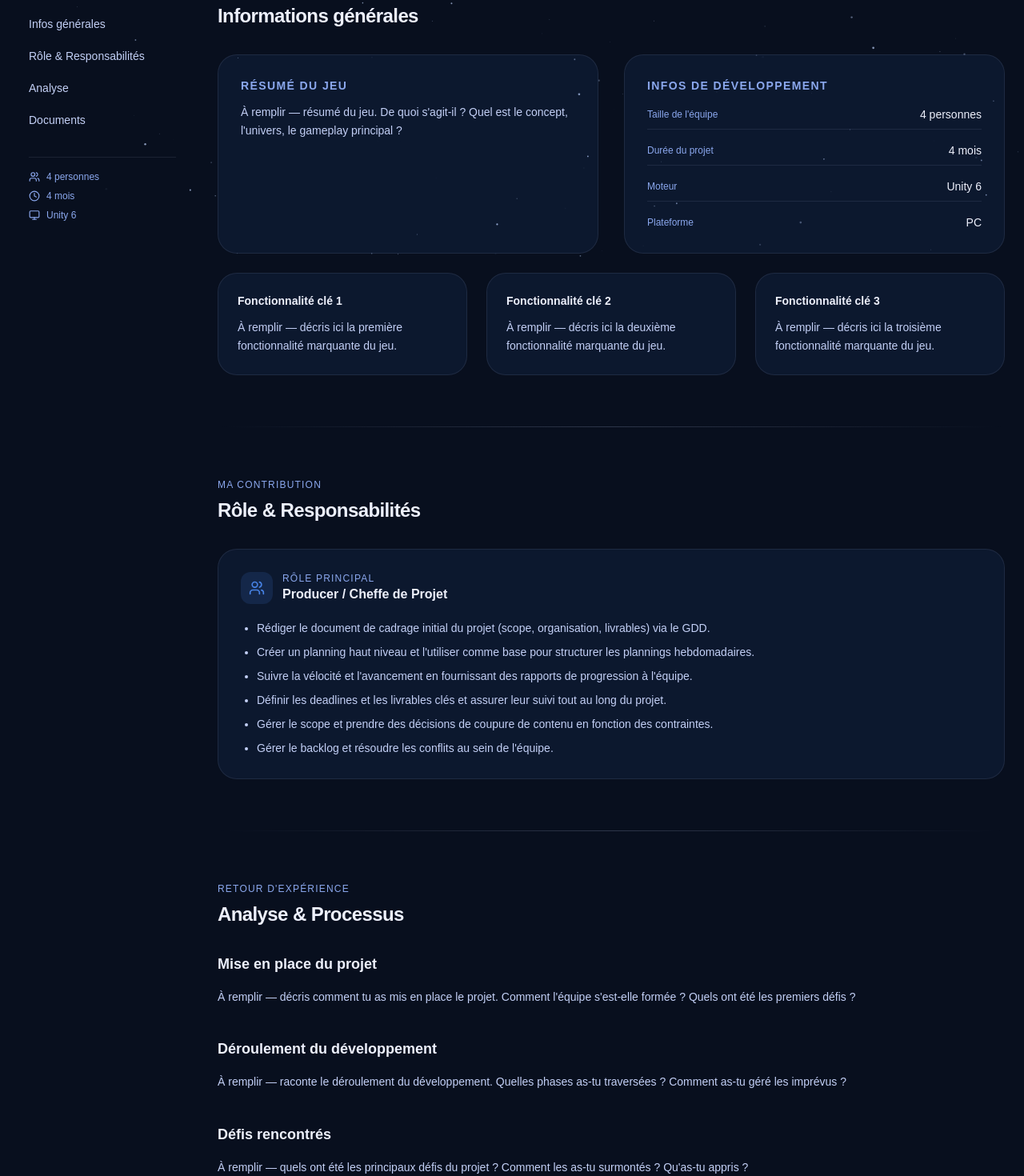
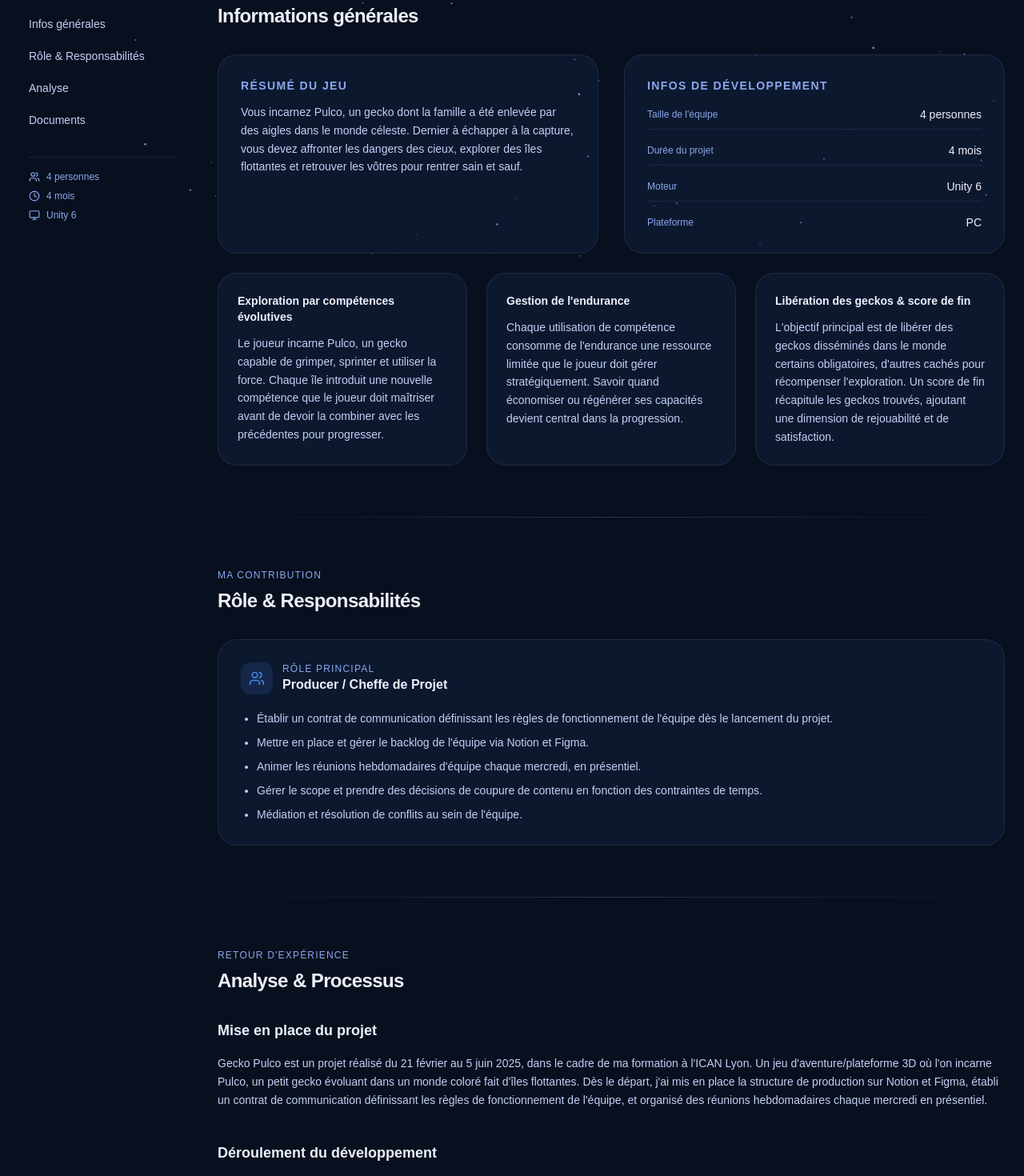
Before and after one commit to ghostofus/louann_portfolio, a Next.js app: page /projets/gecko-pulco in a window 1280 px wide. Shown: the part 477-1947 px from the top of the page at 80% size. Built offline with nearby package versions, Linux system fonts and the light colour scheme.

Commit message:
ajout info pour gecko pulco

```diff
--- a/app/projets/gecko-pulco/page.js
+++ b/app/projets/gecko-pulco/page.js
@@ -20,28 +20,33 @@ const PROJECT = {
     teamSize: "4",
     duration: "4 mois",
     src: "/gecko.jpg",
-    summary: `À remplir — résumé du jeu. De quoi s'agit-il ? Quel est le concept, l'univers, le gameplay principal ?`,
+    summary: `Vous incarnez Pulco, un gecko dont la famille a été enlevée par des aigles dans le monde céleste. Dernier à échapper à la capture, vous devez affronter les dangers des cieux, explorer des îles flottantes et retrouver les vôtres pour rentrer sain et sauf.`,
     keyFeatures: [
-        { title: "Fonctionnalité clé 1", description: "À remplir — décris ici la première fonctionnalité marquante du jeu." },
-        { title: "Fonctionnalité clé 2", description: "À remplir — décris ici la deuxième fonctionnalité marquante du jeu." },
-        { title: "Fonctionnalité clé 3", description: "À remplir — décris ici la troisième fonctionnalité marquante du jeu." },
+        { title: "Exploration par compétences évolutives", description: "Le joueur incarne Pulco, un gecko capable de grimper, sprinter et utiliser la force. Chaque île introduit une nouvelle compétence que le joueur doit maîtriser avant de devoir la combiner avec les précédentes pour progresser." },
+        { title: "Gestion de l'endurance", description: "Chaque utilisation de compétence consomme de l'endurance une ressource limitée que le joueur doit gérer stratégiquement. Savoir quand économiser ou régénérer ses capacités devient central dans la progression." },
+        { title: "Libération des geckos & score de fin", description: "L'objectif principal est de libérer des geckos disséminés dans le monde certains obligatoires, d'autres cachés pour récompenser l'exploration. Un score de fin récapitule les geckos trouvés, ajoutant une dimension de rejouabilité et de satisfaction." },
     ],
     mainRole: {
         title: "Producer / Cheffe de Projet",
         items: [
-            "Rédiger le document de cadrage initial du projet (scope, organisation, livrables) via le GDD.",
-            "Créer un planning haut niveau et l'utiliser comme base pour structurer les plannings hebdomadaires.",
-            "Suivre la vélocité et l'avancement en fournissant des rapports de progression à l'équipe.",
-            "Définir les deadlines et les livrables clés et assurer leur suivi tout au long du projet.",
-            "Gérer le scope et prendre des décisions de coupure de contenu en fonction des contraintes.",
-            "Gérer le backlog et résoudre les conflits au sein de l'équipe.",
+            "Établir un contrat de communication définissant les règles de fonctionnement de l'équipe dès le lancement du projet.",
+            "Mettre en place et gérer le backlog de l'équipe via Notion et Figma.",
+            "Animer les réunions hebdomadaires d'équipe chaque mercredi, en présentiel.",
+            "Gérer le scope et prendre des décisions de coupure de contenu en fonction des contraintes de temps.",
+            "Médiation et résolution de conflits au sein de l'équipe.",
         ],
     },
-    secondaryRole: null,
+    secondaryRole: {
+        title: "Directrice Artistique",
+        items: [
+            "Créer les références visuelles et définir l'ambiance générale du jeu en collaboration avec la game artist.",
+            "Fournir un feedback créatif itératif sur le character design et l'UI.",
+        ],
+    },
     analysis: [
-        { heading: "Mise en place du projet", text: `À remplir — décris comment tu as mis en place le projet. Comment l'équipe s'est-elle formée ? Quels ont été les premiers défis ?`, image: null },
-        { heading: "Déroulement du développement", text: `À remplir — raconte le déroulement du développement. Quelles phases as-tu traversées ? Comment as-tu géré les imprévus ?`, image: null },
-        { heading: "Défis rencontrés", text: `À remplir — quels ont été les principaux défis du projet ? Comment les as-tu surmontés ? Qu'as-tu appris ?`, image: null },
+        { heading: "Mise en place du projet", text: `Gecko Pulco est un projet réalisé du 21 février au 5 juin 2025, dans le cadre de ma formation à l'ICAN Lyon. Un jeu d'aventure/plateforme 3D où l'on incarne Pulco, un petit gecko évoluant dans un monde coloré fait d'îles flottantes. Dès le départ, j'ai mis en place la structure de production sur Notion et Figma, établi un contrat de communication définissant les règles de fonctionnement de l'équipe, et organisé des réunions hebdomadaires chaque mercredi en présentiel.`, image: null },
+        { heading: "Déroulement du développement", text: `La phase de pré-production a bien démarré. En collaboration avec notre game artist, j'ai défini les références visuelles et l'ambiance générale du jeu, ce qui a permis à l'équipe d'avoir une direction claire dès le début. Les mécaniques ont été définies rapidement et les programmeurs ont pu se mettre au travail sans attendre. Je donnais des retours réguliers sur le character design et l'UI pour m'assurer que tout restait cohérent avec la direction artistique établie.`, image: null },
+        { heading: "Défis rencontrés", text: `Les principaux défis étaient humains et techniques. Des tensions de communication ont émergé au sein de l'équipe résolues grâce aux méthodes agiles et à la mise en place de règles collectives et de concessions mutuelles. Le manque de temps a provoqué des baisses de motivation, ce qu'on a anticipé en instaurant un système de parole où chacun pouvait signaler une difficulté en avance pour s'adapter. Des tensions techniques sont également apparues autour de l'implémentation du son sur Unity, réglées par la discussion et une aide externe. Le projet s'est avéré trop ambitieux dans sa forme initiale. Plutôt que de s'épuiser sur un scope inatteignable, nous avons décidé de couper du contenu pour nous concentrer sur ce qui comptait vraiment livrer un jeu fun, cohérent et satisfaisant. Ce regard nouveau sur le projet nous a permis de retrouver de la motivation et de terminer quelque chose dont on est fiers.`, image: null },
     ],
     documents: [
         { title: "Document de cadrage", description: "À remplir — décris ce document et ce qu'il contient.", url: "#" },
```
